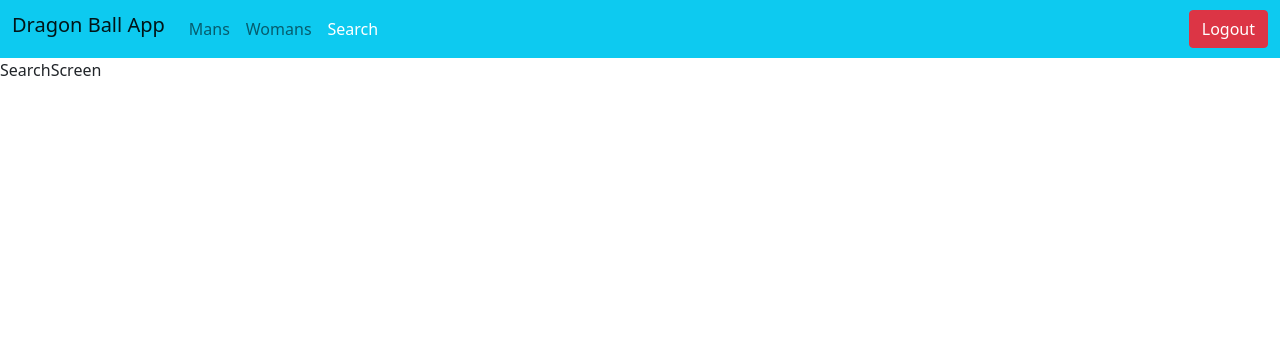
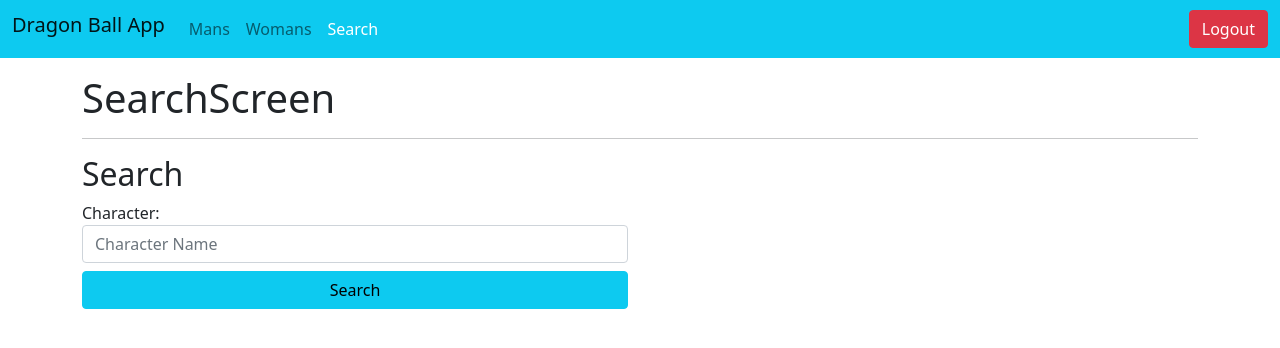
Before and after one commit to Racknar0/React-DragonBall, a React (Create React App) app: page /search in a window 1280 px wide. Shown: the top 348 px of the page. Built offline with nearby package versions, Linux system fonts and the light colour scheme.

Commit message:
Add filter

```diff
--- a/package.json
+++ b/package.json
@@ -6,6 +6,7 @@
     "@testing-library/jest-dom": "^5.16.4",
     "@testing-library/react": "^11.2.7",
     "@testing-library/user-event": "^12.8.3",
+    "query-string": "^7.1.1",
     "react": "^18.0.0",
     "react-dom": "^18.0.0",
     "react-router-dom": "5.2.0",
--- a/src/pages/SearchScreen.jsx
+++ b/src/pages/SearchScreen.jsx
@@ -1,9 +1,72 @@
-import React from 'react'
+import { useState, useEffect } from 'react';
+import { useLocation } from 'react-router';
+import queryString from 'query-string';
+import { Characters } from '../models/Characters';
 
-const SearchScreen = () => {
-  return (
-    <div>SearchScreen</div>
-  )
-}
+const SearchScreen = ({ history }) => {
+    const location = useLocation();
 
-export default SearchScreen
+    const { q = '' }  = queryString.parse(location.search)
+
+    const [inputvalue, setInputvalue] = useState(q);
+    const [characters, setCharacters] = useState([])
+
+    const handleChange = (e) => {
+        const value = e.target.value;
+        setInputvalue(value);
+    };
+
+    const handleSubmit = (e) => {
+        e.preventDefault();
+        history.push(`?q=${inputvalue}`);
+    };
+
+
+    const getCharacter = () => {
+      if(inputvalue.trim() !== ''){
+        const value = inputvalue.toLocaleLowerCase()
+        const newValue = Characters.filter(character => character.name.toLocaleLowerCase().includes(value) )
+
+        setCharacters(newValue)
+        console.log(characters);
+      } else {
+        setCharacters([])
+      }
+    }
+
+    useEffect(() => {
+      getCharacter()
+      console.log(characters);
+    }, [q])
+
+
+    return (
+        <div className="container mt-3">
+            <h1>SearchScreen</h1>
+            <hr />
+            <div className="row">
+                <div className="col-6">
+                    <h2>Search</h2>
+                    <form onSubmit={handleSubmit}>
+                        <label className="form-label w-100">
+                            Character:{' '}
+                            <input
+                                onChange={handleChange}
+                                type="text"
+                                placeholder="Character Name"
+                                className="form-control"
+                                autoComplete="off"
+                                value={inputvalue}
+                            />
+                        </label>
+                        <button className="btn btn-info w-100" type="submit">
+                            Search
+                        </button>
+                    </form>
+                </div>
+            </div>
+        </div>
+    );
+};
+
+export default SearchScreen;
```
Also changed, not shown: 1 other file (tests, documents, lock files or other folders).
